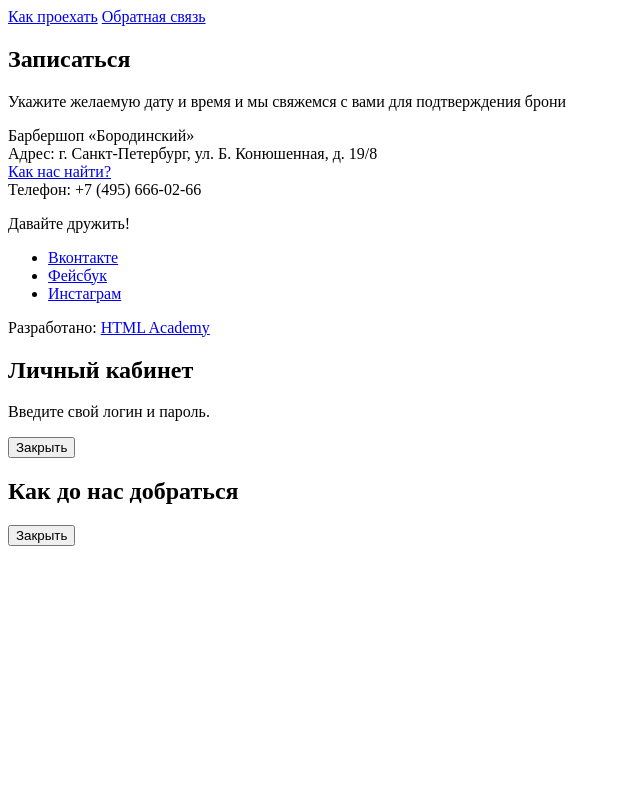
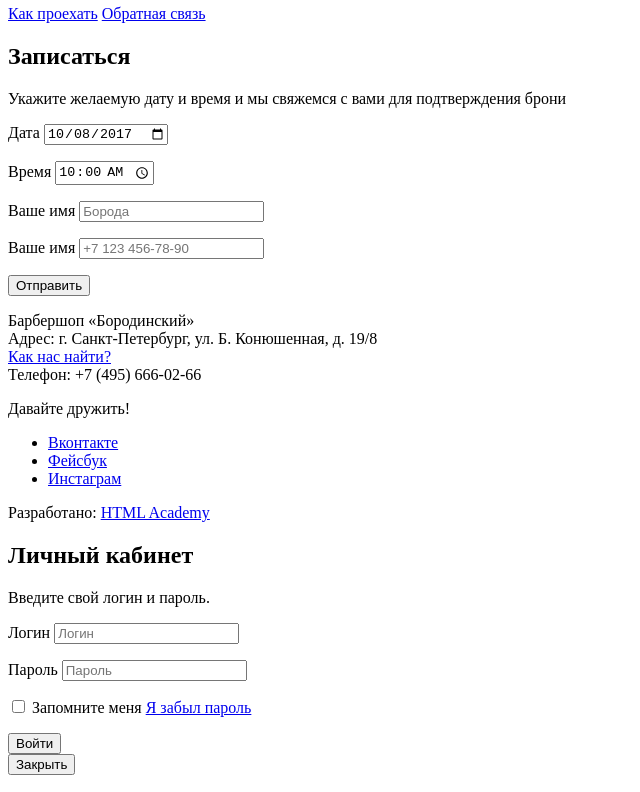
Before and after one commit to veeksssha/1093913-barbershop-27, a plain HTML site: page index.html in a window 1280 px wide. Shown: the part 1340-2132 px from the top of the page, without its empty margins (0-640 px from the left). Before the commit the page ends 1894 px from the top, so only its background shows below. Drawn offline with Linux system fonts and the light colour scheme.

Commit message:
Разметка форм index.html

```diff
--- a/index.html
+++ b/index.html
@@ -19,7 +19,7 @@
 			</ul>
 			<ul>
 				<li>
-					<button type="button">Вход</button>
+					<a href="login.html">Вход</a>
 				</li>
 			</ul>
 		</nav>
@@ -91,7 +91,25 @@
 		<section>
 			<h2>Записаться</h2>
 			<p>Укажите желаемую дату и время и мы свяжемся с вами для подтверждения брони</p>
-			<!-- Здесь будет форма -->
+			<form action="https://echo.htmlacademy.ru" method="post">
+				<p>
+					<label for="appointment-date">Дата</label>
+					<input type="date" name="appointment-date" id="appointment-date" value="2017-10-08">
+				</p>
+				<p>
+					<label for="appointment-time">Время</label>
+					<input type="time" name="appointment-time" id="appointment-time" value="10:00">
+				</p>
+				<p>
+					<label for="appointment-name">Ваше имя</label>
+					<input type="text" name="appointment-name" id="appointment-name" value="" placeholder="Борода">
+				</p>
+				<p>
+					<label for="appointment-phone">Ваше имя</label>
+					<input type="text" name="appointment-phone" id="appointment-phone" value="" placeholder="+7 123 456-78-90">
+				</p>
+				<button type="submit">Отправить</button>
+			</form>
 		</section>
 	</main>
 	<footer>
@@ -118,12 +136,30 @@
 	<section>
 		<h2>Личный кабинет</h2>
 		<p>Введите свой логин и пароль.</p>
-		<!-- Здесь будет форма -->
+		<form action="https://echo.htmlacademy.ru" method="post">
+			<p>
+				<label for="user-login">Логин</label>
+				<input type="text" name="user-login" id="user-login" placeholder="Логин">
+			</p>
+			<p>
+				<label for="user-password">Пароль</label>
+				<input type="password" name="user-password" id="user-password" placeholder="Пароль">
+			</p>
+			<p>
+				<label>
+					<input type="checkbox" name="remember">
+					Запомните меня
+				</label>
+				<a href="#">Я забыл пароль</a>
+			</p>
+			<button type="submit">Войти</button>
+		</form>
 		<button type="button">Закрыть</button>
 	</section>
 
 	<section>
 		<h2>Как до нас добраться</h2>
+		<img src="img/map.jpg" width="766" height="560" alt="Офис компании по адресу ул. Большая Конюшенная 19/8, Санкт-Петербург">
 		<button type="button">Закрыть</button>
 	</section>
   </body>
```
Also changed, not shown: img/map.jpg (added).
